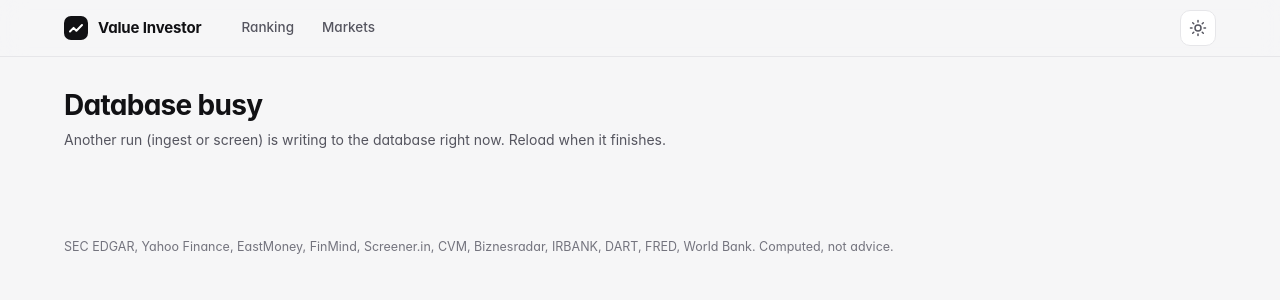
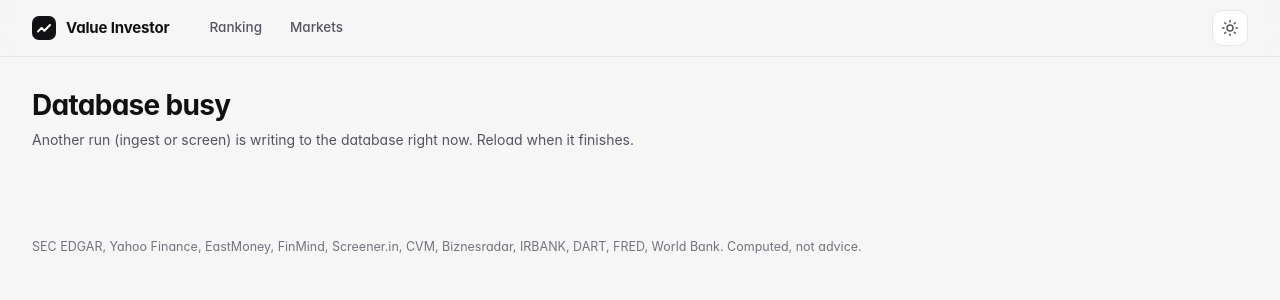
Before and after one commit to Jkovv/value_investor, a FastAPI app: template templates/busy.html in a window 1280 px wide. Shown: the top 300 px of the page. Run offline with FastAPI, Linux system fonts and the light colour scheme; the template is opened without the code that fills it, so the values that code supplies are empty.

Commit message:
less side margin

```diff
--- a/static/style.css
+++ b/static/style.css
@@ -102,9 +102,9 @@ a { color: var(--accent-ink); text-decoration: none; }
 a:hover { text-decoration: underline; text-underline-offset: 3px; }
 
 .wrap {
-  max-width: 1200px;
+  max-width: 1440px;
   margin: 0 auto;
-  padding-inline: 24px;
+  padding-inline: clamp(16px, 2.5vw, 32px);
 }
 
 /* top bar */
```
Also changed, not shown: 3 other files.
